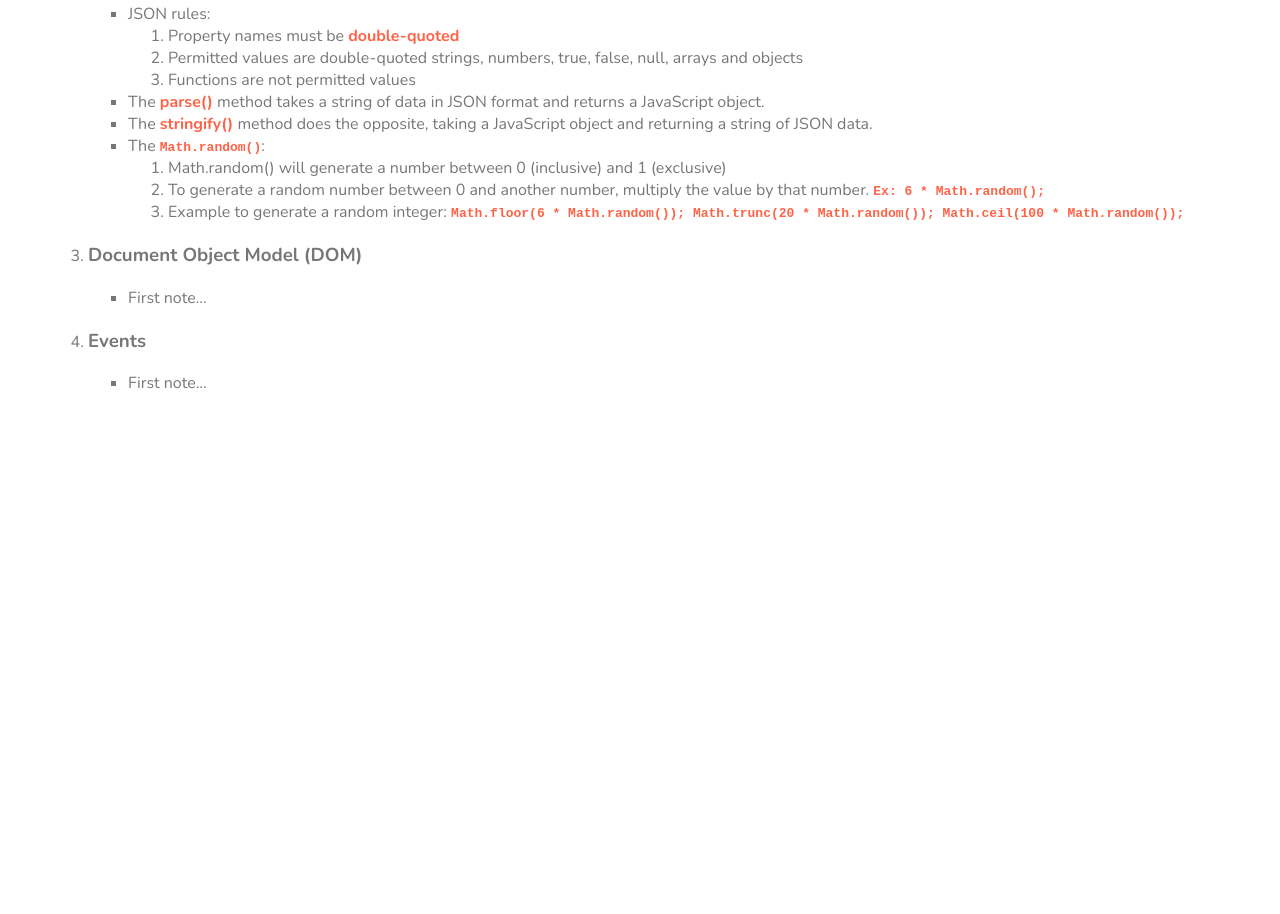
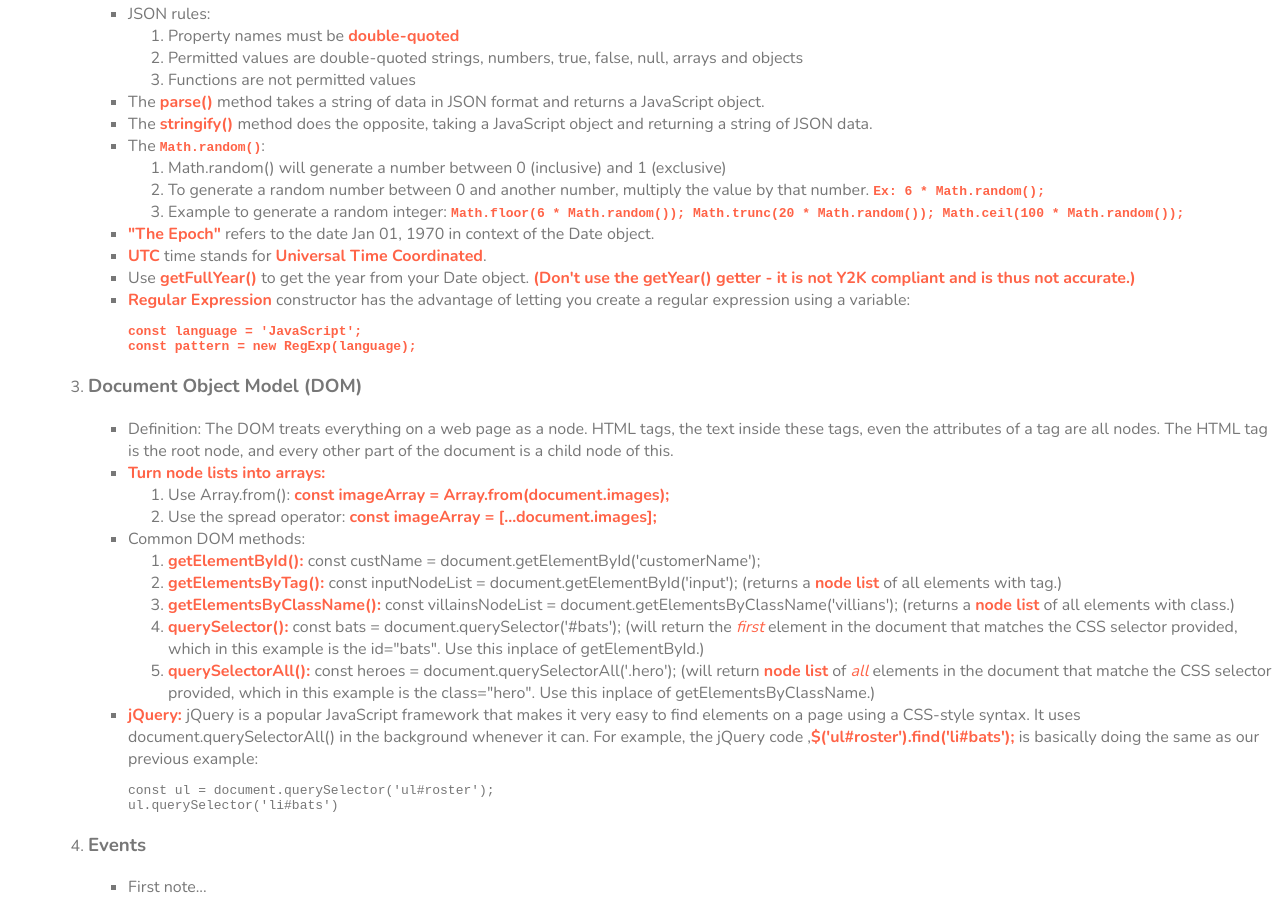
Before and after one commit to j-a-r-e-d/wdd330, a plain HTML site: page week03/events/notes.html in a window 1280 px wide. Shown: the part 1393-2307 px from the top of the page. Before the commit the page ends 1803 px from the top, so only its background shows below. Drawn offline with nearby package versions, Linux system fonts and the light colour scheme.

Commit message:
more week 3 notes

```diff
--- a/week03/events/notes.html
+++ b/week03/events/notes.html
@@ -124,13 +124,39 @@ console.log(key + ": " + superman[key]); <br>}
                   <li>Example to generate a random integer: <code><b>Math.floor(6 * Math.random()); Math.trunc(20 * Math.random()); Math.ceil(100 * Math.random());</b></code></li>
                 </ol>
               </li>
+              <li><b>"The Epoch"</b> refers to the date Jan 01, 1970 in context of the Date object.</li>
+              <li><b>UTC</b> time stands for <b>Universal Time Coordinated</b>.</li>
+              <li>Use <b>getFullYear()</b> to get the year from your Date object. <b>(Don't use the getYear() getter - it is not Y2K compliant and is thus not accurate.)</b></li>
+              <li>
+                <b>Regular Expression</b> constructor has the advantage of letting you create a regular expression using a variable:<pre><b>const language = 'JavaScript';
+const pattern = new RegExp(language);</b></pre>
+              </li>
             </ul>
           </li>
           <!-- 3. Document Object Model (DOM) -->
           <li>
             <h3>Document Object Model (DOM)</h3>
             <ul>
-              <li>First note...</li>
+              <li>Definition: The DOM treats everything on a web page as a node. HTML tags, the text inside these tags, even the attributes of a tag are all nodes. The HTML tag is the root node, and every other part of the document is a child node of this.</li>
+              <li>
+                <b>Turn node lists into arrays:</b>
+                <ol>
+                  <li>Use Array.from(): <b>const imageArray = Array.from(document.images);</b></li>
+                  <li>Use the spread operator: <b>const imageArray = [...document.images];</b></li>
+                </ol>
+              </li>
+              <li>
+                Common DOM methods:
+                <ol>
+                  <li><b>getElementById():</b> const custName = document.getElementById('customerName');</li>
+                  <li><b>getElementsByTag():</b> const inputNodeList = document.getElementById('input'); (returns a <b>node list</b> of all elements with tag.)</li>
+                  <li><b>getElementsByClassName():</b> const villainsNodeList = document.getElementsByClassName('villians'); (returns a <b>node list</b> of all elements with class.)</li>
+                  <li><b>querySelector():</b> const bats = document.querySelector('#bats'); (will return the <em>first</em> element in the document that matches the CSS selector provided, which in this example is the id="bats". Use this inplace of getElementById.)</li>
+                  <li><b>querySelectorAll():</b> const heroes = document.querySelectorAll('.hero'); (will return <b>node list</b> of <em>all</em> elements in the document that matche the CSS selector provided, which in this example is the class="hero". Use this inplace of getElementsByClassName.)</li>
+                </ol>
+              </li>
+              <li><b>jQuery: </b>jQuery is a popular JavaScript framework that makes it very easy to find elements on a page using a CSS-style syntax. It uses document.querySelectorAll() in the background whenever it can. For example, the jQuery code ,<b>$('ul#roster').find('li#bats');</b> is basically doing the same as our previous example:<pre>const ul = document.querySelector('ul#roster');
+ul.querySelector('li#bats')</pre></li>
             </ul>
           </li>
           <!-- 4. Events -->
```
